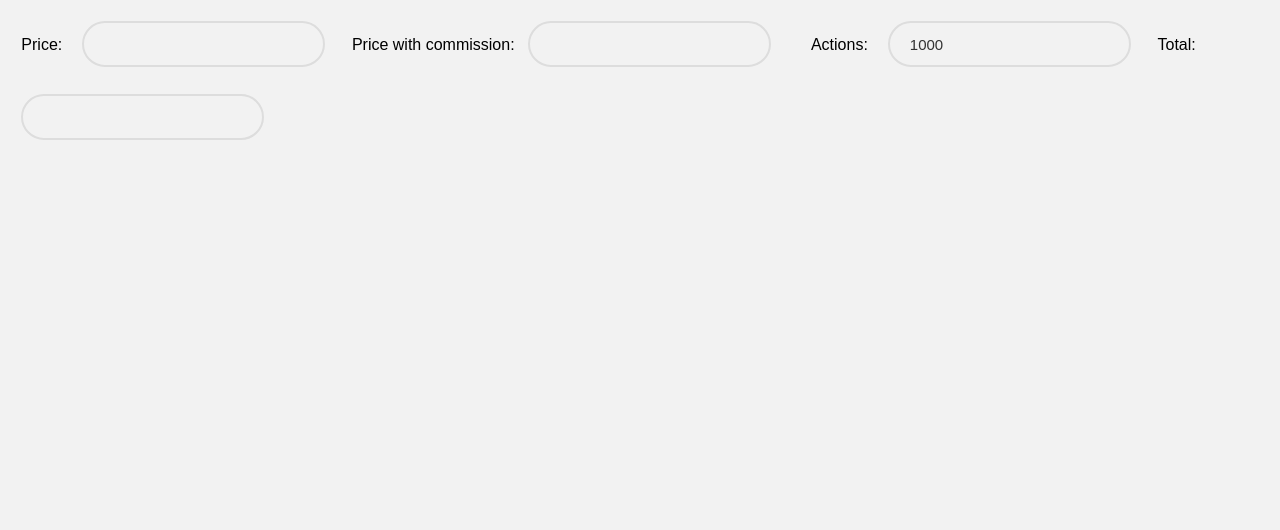
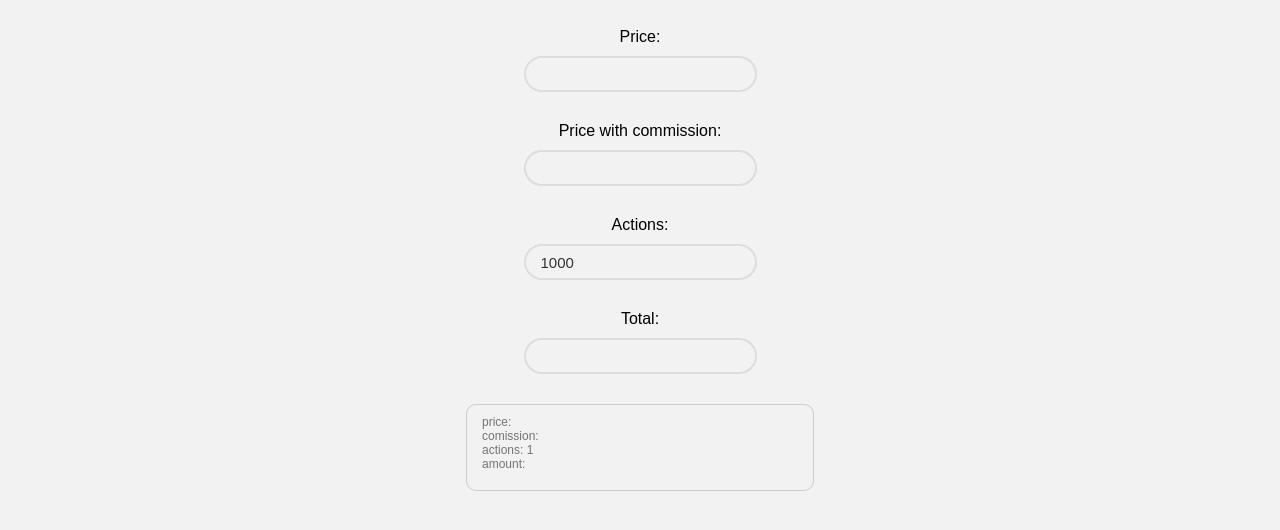
Before and after one commit to natavts/react-test, a React (Create React App) app: page / in a window 1280 px wide. Shown: the top 530 px of the page. Built offline with nearby package versions, Linux system fonts and the light colour scheme.

Commit message:
get rid of NaN, round up to 2 characters, displayed all values

```diff
--- a/src/App.css
+++ b/src/App.css
@@ -1,12 +1,27 @@
-.Price:focus {
+.price:focus {
   border: 2px solid #F24645;
 }
 
-.Action:focus {
+.commission:focus {
+  border: 2px solid #FF5300;
+}
+
+.action:focus {
   border: 2px solid #2E3192;
 }
 
-.Commission,
-.Total {
-  margin: 10pt;
+.total:focus {
+  border: 2px solid #00537E;
 }
+
+.general-state {
+  border: 1px solid #ccc;
+  border-radius: 10px;
+  margin-top: 20px;
+  padding: 10px 15px;
+  font-size: 12px;
+  color: rgb(116, 116, 116);
+  height: 65px;
+  width: 25%;
+  margin: 0 auto;
+}
--- a/src/Calculate/Calculate.js
+++ b/src/Calculate/Calculate.js
@@ -20,21 +20,21 @@ class Calculate extends Component {
         let price = e.target.value,
             commission = this.props.commission * e.target.value,
             amount = commission * this.state.actions / 1000;
-        this.setState({price: price, commission: commission, amount: amount});
+        this.setState({price: price, commission: commission.toFixed(2), amount: amount.toFixed(2)});
     }
 
     handleCommission(e) {
         let commission = e.target.value,
             price = e.target.value / this.props.price,
             amount = commission * this.state.actions / 1000;
-        this.setState({commission: commission, price: price, amount: amount});
+        this.setState({commission: commission, price: price.toFixed(2), amount: amount.toFixed(2)});
     }
 
     handleActions(e) {
         let actions = e.target.value,
             commission = this.state.commission,
             amount = actions * commission / 1000;
-        this.setState({actions: actions, commission: commission, amount: amount});
+        this.setState({actions: actions, commission: commission, amount: amount.toFixed(2)});
     }
 
     handleAmount(e) {
@@ -49,18 +49,20 @@ class Calculate extends Component {
             <div className="Calculate">
                 <form>
                     <label>Price:
-                        <input className="Price" type="text" value={this.state.price} onChange={this.handlePrice} />
+                        <input className="price" type="number" value={this.state.price} onChange={this.handlePrice} />
                     </label>
                     <label>Price with commission:
-                        <input className="Commission" type="text" value= {this.state.commission} onChange={this.handleCommission} />
+                        <input className="commission" type="number" value= {this.state.commission} onChange={this.handleCommission} />
                     </label>
                     <label>Actions:
-                        <input className="Action" type="text" value={this.state.actions} onChange={this.handleActions} />
+                        <input className="action" type="number" value={this.state.actions} onChange={this.handleActions} />
                     </label>
                     <label>Total:
-                        <input className="Total" type="text" value={this.state.amount} onChange={this.handleAmount} />
+                        <input className="total" type="number" value={this.state.amount} onChange={this.handleAmount} />
                     </label>
                 </form>
+
+                <div className="general-state">price: {this.state.price} <br /> comission: {this.state.commission} <br /> actions: {this.state.actions / 1000} <br /> amount: {this.state.amount}</div>
             </div>
         );
     }
--- a/src/index.css
+++ b/src/index.css
@@ -7,20 +7,39 @@ body {
   font-family: Avenir, Helvecia, Arial, sans-serif;
 }
 
+#root {
+  width: 100%;
+}
+
+form {
+  display: flex;
+  flex-direction: column;
+  align-items: center;
+  margin-bottom: 20px;
+}
+
 input {
+  display: block;
   background-color: #f2f2f2;
   border: 2px solid #ddd;
-  border-radius: 20pt;
-  margin: 10pt 0 10pt 15pt;
-  padding-left: 15pt;
-  padding-right: 15pt;
+  border-radius: 20px;
+  margin: 10px 0;
+  padding-left: 15px;
+  padding-right: 15px;
   font-size: 15px;
-  height: 30pt;
+  height: 30px;
   outline: none;
   transition: 0.2s ease-in-out;
   color: #333;
 }
 
+input::-webkit-outer-spin-button,
+input::-webkit-inner-spin-button {
+  -webkit-appearance: none;
+  margin: 0;
+}
+
 label {
-  margin: 0 10pt;
+  margin-top: 20px;
+  text-align: center;
 }
```
